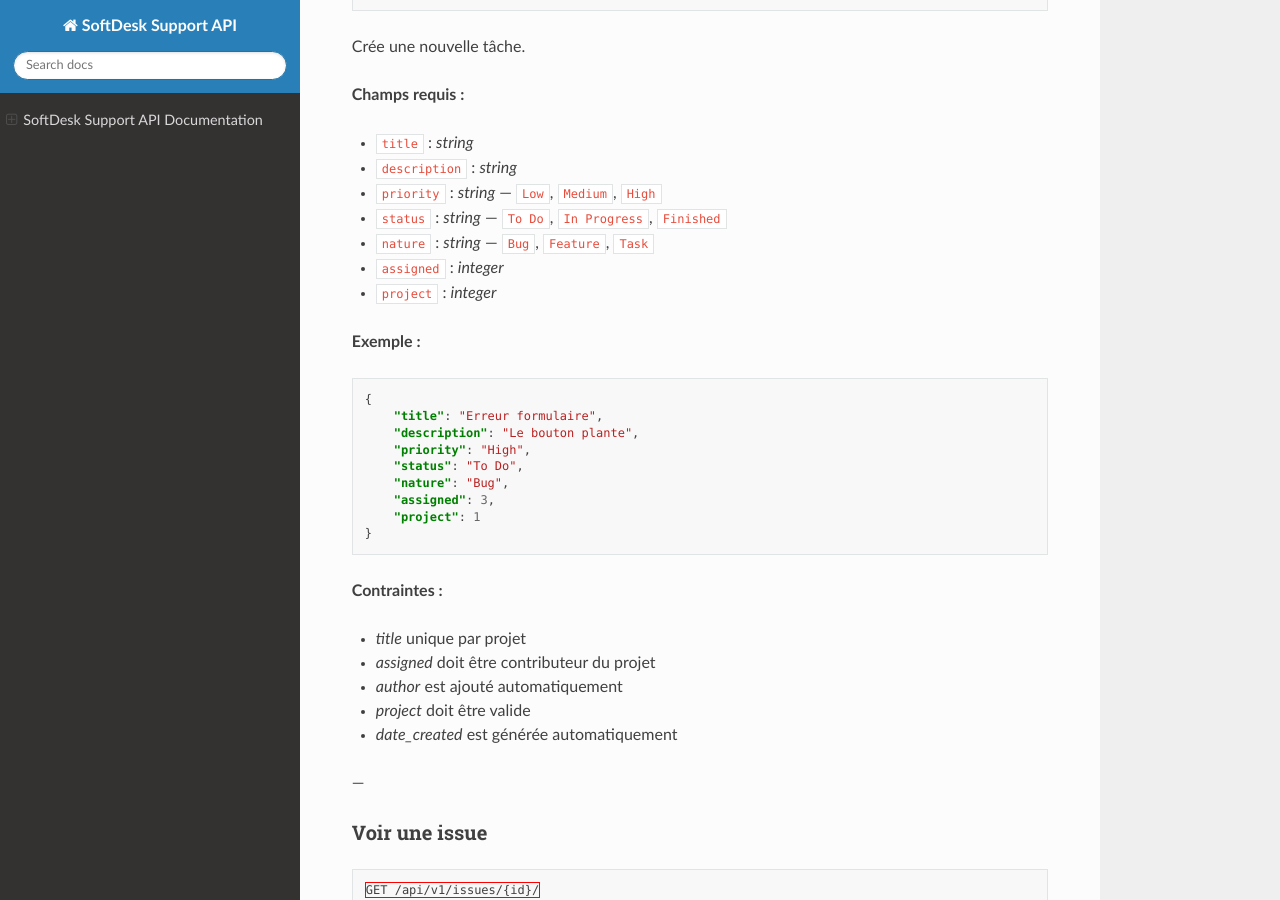
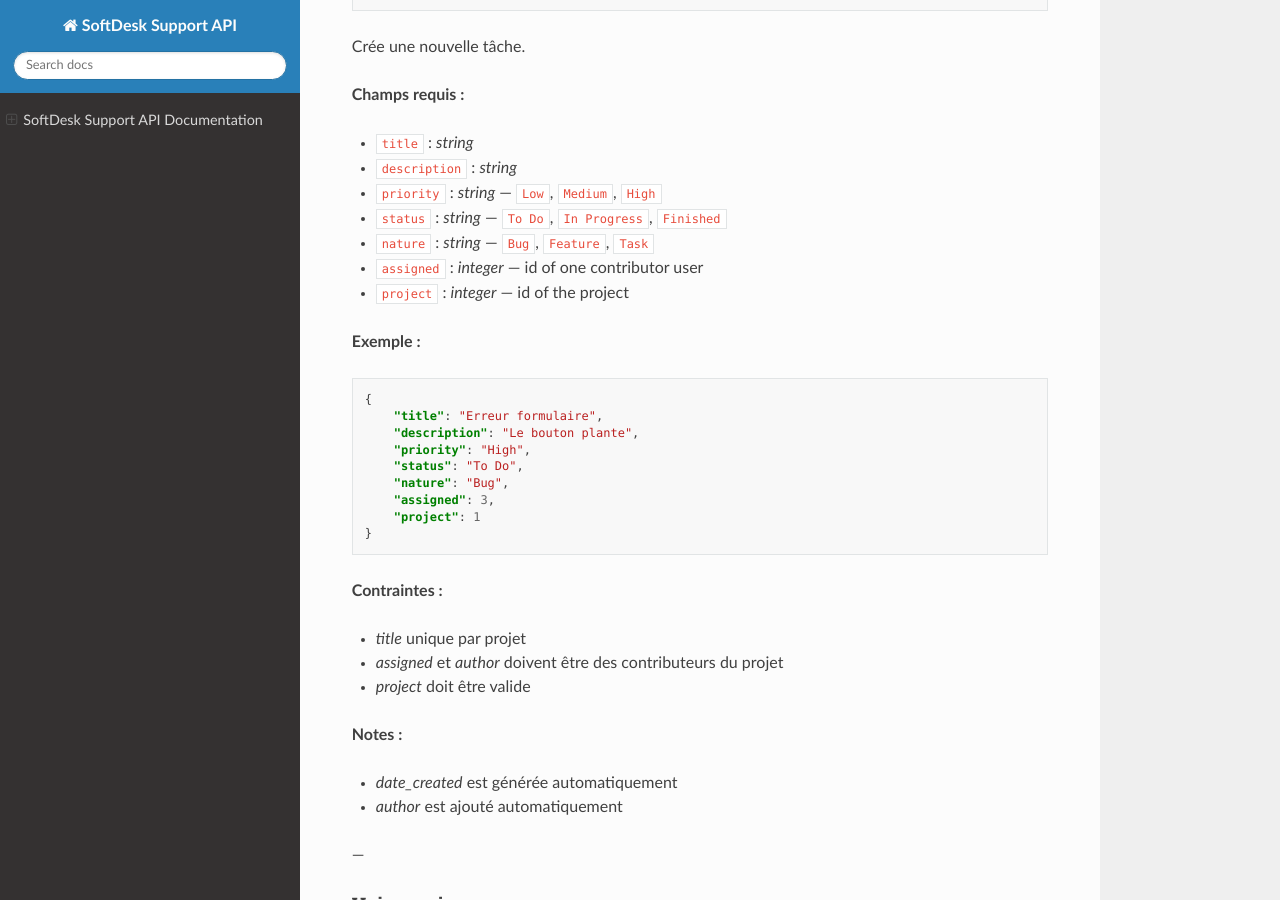
Before and after one commit to Mikael2983/OC_P10_Create_secure_RESTful_API, a Sphinx documentation site: the page built from docs/index.rst, in a window 1280 px wide and 900 px high, scrolled down 7523 px. Built offline with Sphinx 7.4.7 and the Read the Docs theme 3.1.0, drawn with Linux system fonts in a browser that asks for light colours.

Commit message:
précision nature des integers

```diff
--- a/docs/index.rst
+++ b/docs/index.rst
@@ -346,8 +346,8 @@
 * ``priority`` : *string* — ``Low``, ``Medium``, ``High``
 * ``status`` : *string* — ``To Do``, ``In Progress``, ``Finished``
 * ``nature`` : *string* — ``Bug``, ``Feature``, ``Task``
-* ``assigned`` : *integer*
-* ``project`` : *integer*
+* ``assigned`` : *integer* — id of one contributor user
+* ``project`` : *integer* — id of the project
 
 **Exemple :**
 
@@ -366,10 +366,13 @@
 **Contraintes :**
 
 * `title` unique par projet
-* `assigned` doit être contributeur du projet
+* `assigned` et `author` doivent être des contributeurs du projet
+* `project` doit être valide
+
+**Notes :**
+
+* `date_created` est générée automatiquement
 * `author` est ajouté automatiquement
-* `project` doit être valide
-* `date_created` est générée automatiquement
 
 ---
 
```
